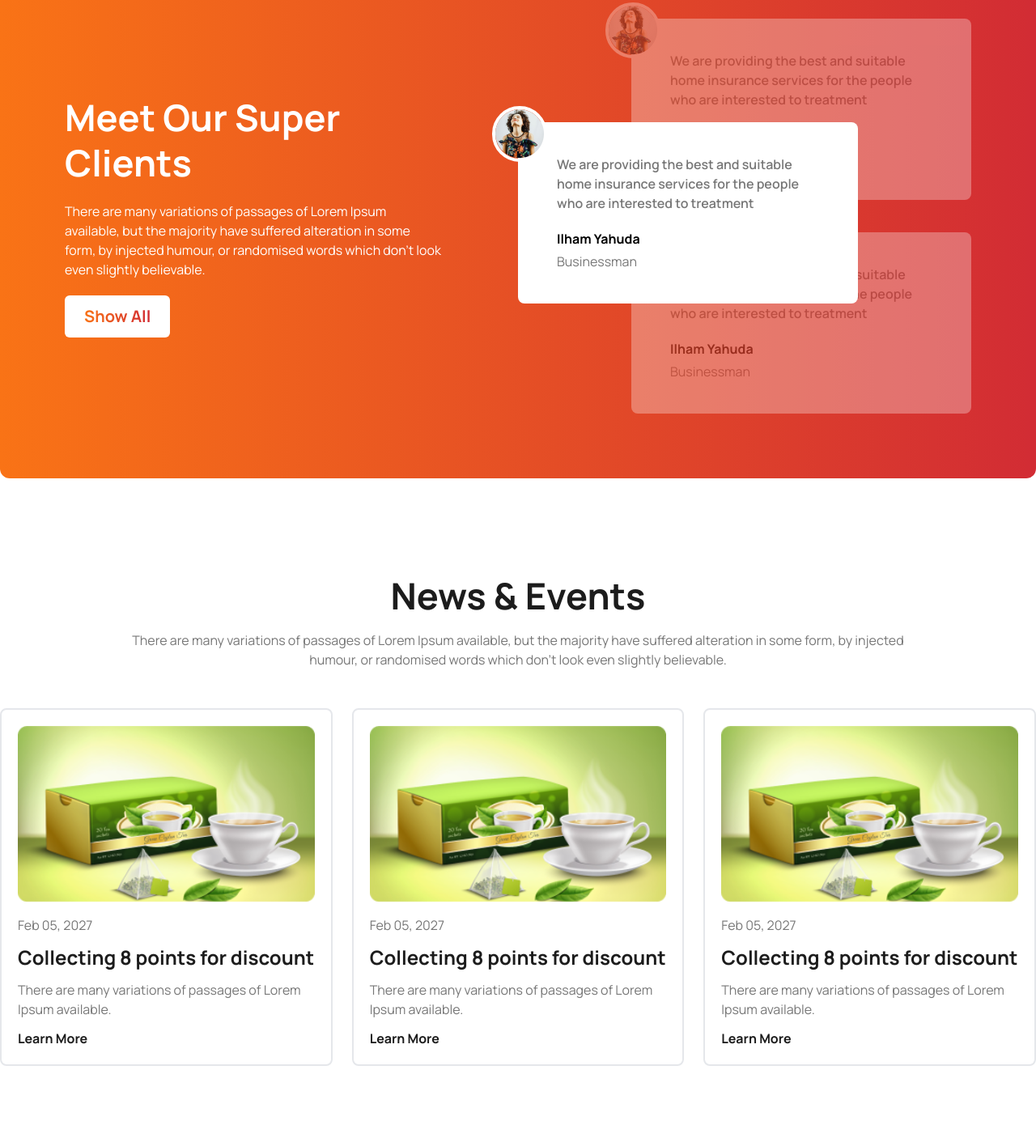
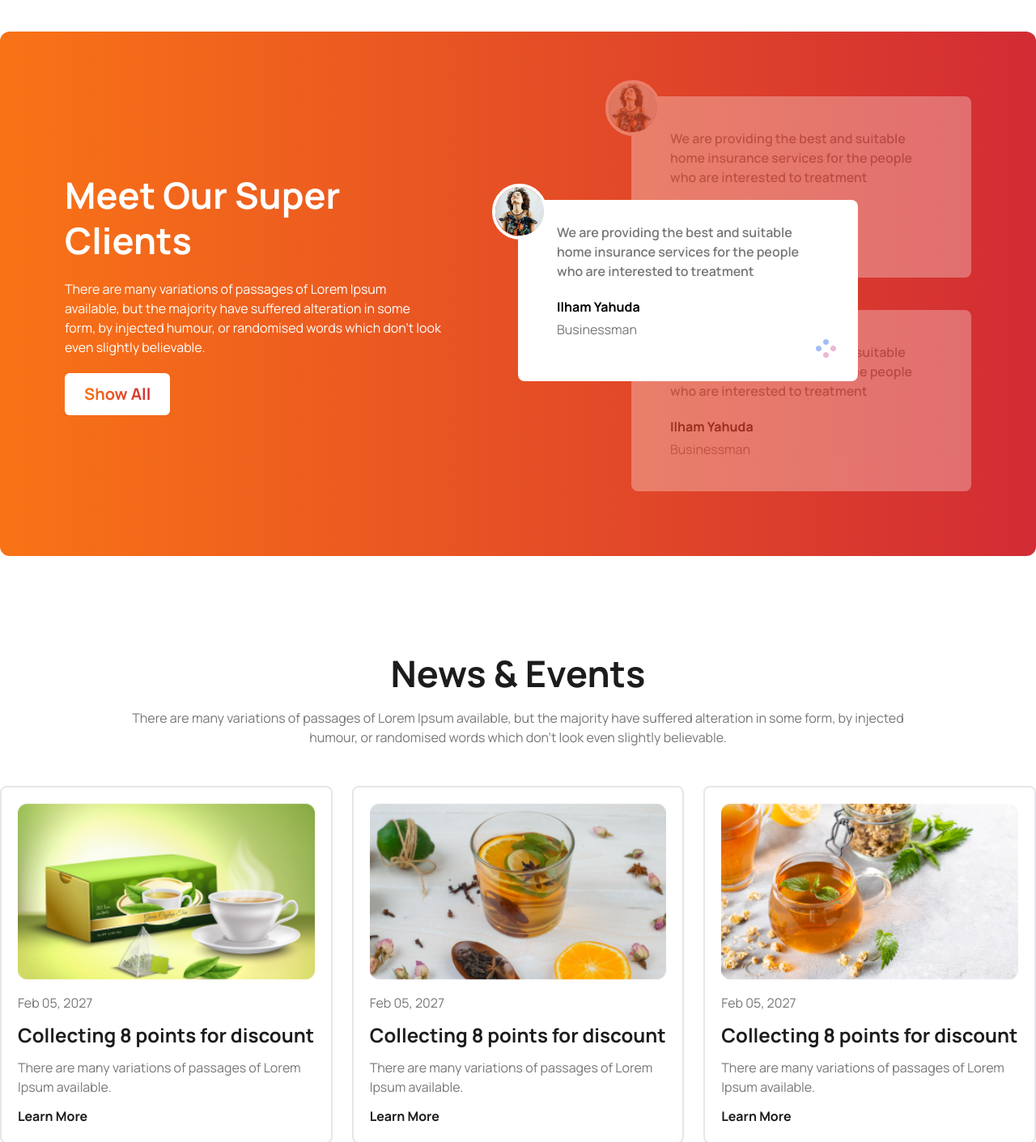
Before and after one commit to RobiulHassan0/tea-house-tailwind, a plain HTML site: page index.html in a window 1280 px wide. Shown: the part 1977-3388 px from the top of the page at 81% size. Drawn offline with nearby package versions, Linux system fonts and the light colour scheme.

Commit message:
font solved  and card circle img added

```diff
--- a/index.html
+++ b/index.html
@@ -25,20 +25,20 @@
             colors: {
               clifford: "#da373d",
             },
+            fontFamily: {
+              manrope: ['Manrope', 'sans-serif'],
+            },
           },
         },
       };
     </script>
     <style>
-      * {
-        font-family: "Manrope", sans-serif;
-      }
       html, body {
         overflow-x: hidden;
       }
     </style>
   </head>
-  <body>
+  <body class="font-manrope">
     <!-- Main Content -->
     <main class="max-w-screen-xl mx-auto px-4 lg:p-0 md:px-8">
       <!-- Header Banner Content -->
@@ -209,7 +209,7 @@
       </section>
       <!-- Review Section -->
       <section
-        class="bg-gradient-to-r from-orange-500 to bg-[#D22C34] mb-28 rounded-xl grid grid-cols-1 lg:grid-cols-2 p-10 lg:p-20 md:px-16 mt-24 lg:mt-0 items-center"
+        class="bg-gradient-to-r from-orange-500 to bg-[#D22C34] mb-28 rounded-xl grid grid-cols-1 lg:grid-cols-2 p-10 lg:p-20 md:px-16 mt-24 items-center"
       >
         <!-- Text Section -->
         <div
@@ -254,6 +254,7 @@
                 <div>
                   <h4 class="font-bold mb-1">Ilham Yahuda</h4>
                   <p class="text-[#777777]">Businessman</p>
+                  <img class="ml-80" src="images/circles.png" alt="">
                 </div>
               </div>
             </div>
@@ -342,7 +343,7 @@
           </div>
           <!-- Card 02 -->
           <div class="p-5 rounded-lg border-2 border-gray-200">
-            <img class="w-full h-auto" src="images/news-1.png" alt="" />
+            <img class="w-full h-auto" src="images/news-2.png" alt="" />
             <!-- Card Text -->
             <div class="flex flex-col gap-3 mt-4">
               <p class="text-[#777777]">Feb 05, 2027</p>
@@ -357,7 +358,7 @@
           </div>
           <!-- Card 03 -->
           <div class="p-5 rounded-lg border-2 border-gray-200">
-            <img class="w-full h-auto" src="images/news-1.png" alt="" />
+            <img class="w-full h-auto" src="images/news-3.png" alt="" />
             <!-- Card Text -->
             <div class="flex flex-col gap-3 mt-4">
               <p class="text-[#777777]">Feb 05, 2027</p>
```
